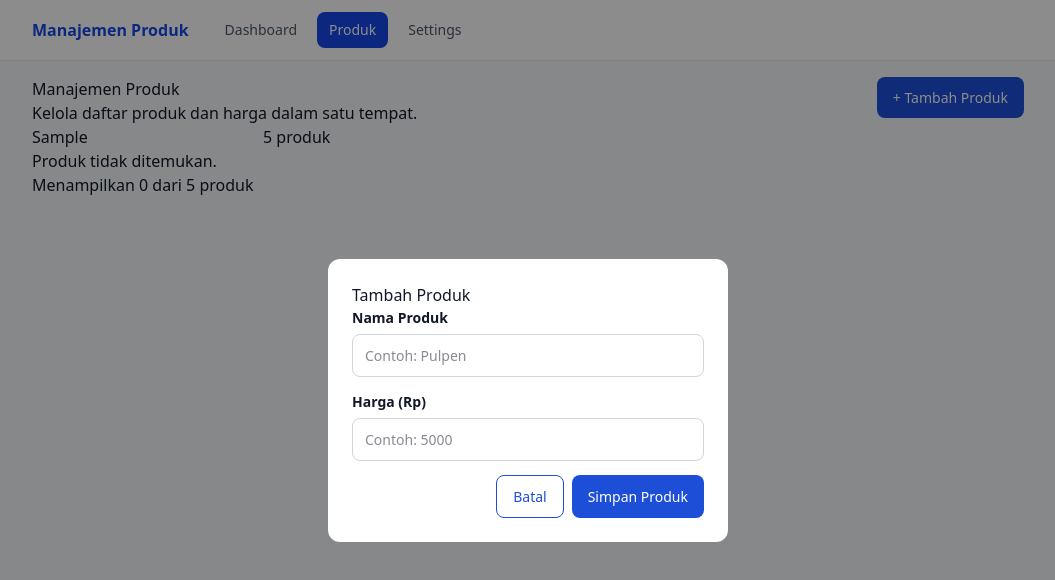
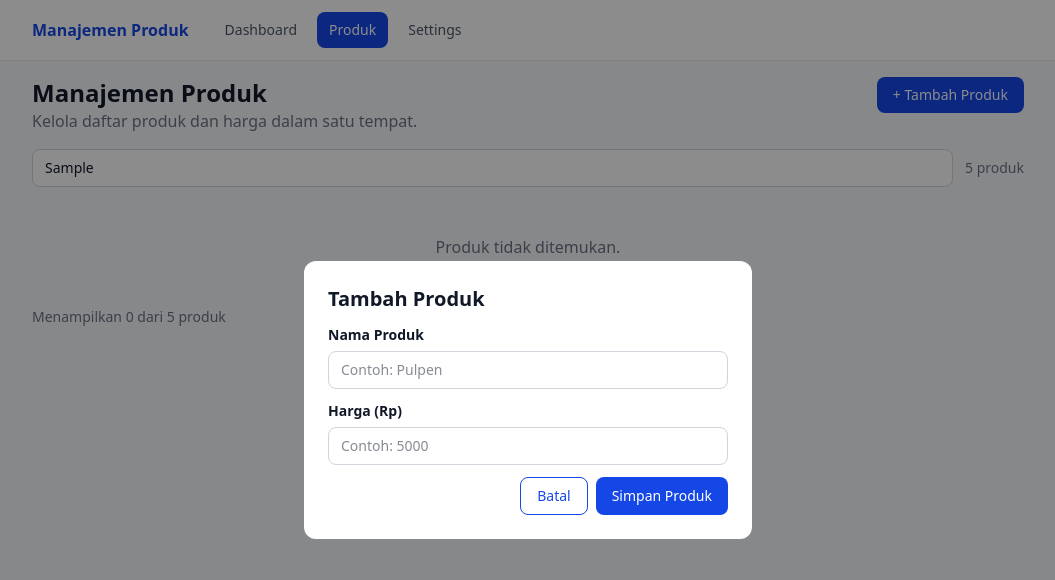
Before and after one commit to Rehangg26/pweb-minggu11-produk, a React (Vite) app: page /products in a window 1280 px wide. Both pictures are taken after typing "Sample" into the empty fields and a click on the button "+ Tambah Produk". Shown: the top 580 px of the page, without its empty margins (112-1167 px from the left). Built offline with nearby package versions, Linux system fonts and the light colour scheme.

Commit message:
Mengganti styling App.css dengan utility class Tailwind

```diff
--- a/src/App.css
+++ /dev/null
@@ -1,81 +0,0 @@
-.header-row {
-  display: flex;
-  align-items: flex-start;
-  justify-content: space-between;
-  gap: 16px;
-}
-
-.btn-primary {
-  padding: 10px 16px;
-  background: #1d4ed8;
-  color: #fff;
-  border: none;
-  border-radius: 8px;
-  cursor: pointer;
-  font-size: 14px;
-}
-.btn-cancel {
-  padding: 10px 16px;
-  background: #fff;
-  color: #1d4ed8;
-  border: 1px solid #1d4ed8;
-  border-radius: 8px;
-  cursor: pointer;
-  font-size: 14px;
-}
-
-.modal-overlay {
-  position: fixed;
-  inset: 0;
-  background: rgba(0, 0, 0, 0.45);
-  display: flex;
-  align-items: center;
-  justify-content: center;
-  padding: 16px;
-}
-.modal {
-  background: #fff;
-  border-radius: 12px;
-  padding: 24px;
-  width: 100%;
-  max-width: 400px;
-}
-.modal h2 { margin-top: 0; }
-
-.form-field {
-  display: flex;
-  flex-direction: column;
-  gap: 6px;
-  margin-bottom: 14px;
-  font-size: 14px;
-  font-weight: 600;
-}
-.form-field input {
-  padding: 10px 12px;
-  border: 1px solid #d1d5db;
-  border-radius: 8px;
-  font-size: 14px;
-  font-weight: 400;
-}
-.form-error { color: #dc2626; font-size: 12px; font-weight: 400; }
-.modal-actions { display: flex; justify-content: flex-end; gap: 8px; margin-top: 8px; }
-.form-id { margin: -8px 0 12px; font-size: 12px; color: #6b7280; }
-
-.btn-danger {
-  padding: 10px 16px;
-  background: #dc2626;
-  color: #fff;
-  border: none;
-  border-radius: 8px;
-  cursor: pointer;
-  font-size: 14px;
-}
-.delete-warning { margin: 0 0 16px; color: #6b7280; font-size: 14px; }
-.delete-summary {
-  display: flex;
-  flex-direction: column;
-  gap: 4px;
-  padding: 12px;
-  border: 1px solid #e5e7eb;
-  border-radius: 8px;
-}
--- a/src/components/DeleteConfirmModal.jsx
+++ b/src/components/DeleteConfirmModal.jsx
@@ -2,24 +2,24 @@ import { formatRupiah } from '../utils/formatRupiah'
 
 function DeleteConfirmModal({ product, onConfirm, onClose }) {
   return (
-    <div className="modal-overlay" onClick={onClose}>
-      <div className="modal" onClick={(e) => e.stopPropagation()}>
-        <h2>Hapus Produk?</h2>
-        <p className="delete-warning">
+    <div className="fixed inset-0 flex items-center justify-center bg-black/45 p-4" onClick={onClose}>
+      <div className="w-full max-w-md rounded-xl bg-white p-6" onClick={(e) => e.stopPropagation()}>
+        <h2 className="mb-2 text-xl font-bold">Hapus Produk?</h2>
+        <p className="mb-4 text-sm text-gray-500">
           Produk yang dihapus tidak dapat dikembalikan.
         </p>
 
-        <div className="delete-summary">
-          <span className="product-id">ID: {product.id}</span>
+        <div className="mb-4 flex flex-col gap-1 rounded-lg border border-gray-200 p-3">
+          <span className="text-xs text-gray-500">ID: {product.id}</span>
           <strong>{product.name}</strong>
-          <span className="product-price">{formatRupiah(product.price)}</span>
+          <span className="text-blue-700">{formatRupiah(product.price)}</span>
         </div>
 
-        <div className="modal-actions">
-          <button type="button" className="btn-cancel" onClick={onClose}>
+        <div className="flex justify-end gap-2">
+          <button type="button" className="rounded-lg border border-blue-700 px-4 py-2 text-sm text-blue-700 hover:bg-blue-50" onClick={onClose}>
             Batal
           </button>
-          <button type="button" className="btn-danger" onClick={onConfirm}>
+          <button type="button" className="rounded-lg bg-red-600 px-4 py-2 text-sm text-white hover:bg-red-700" onClick={onConfirm}>
             Hapus Produk
           </button>
         </div>
--- a/src/components/ProductCard.jsx
+++ b/src/components/ProductCard.jsx
@@ -2,15 +2,21 @@ import { formatRupiah } from '../utils/formatRupiah'
 
 function ProductCard({ product, onEdit, onDelete }) {
   return (
-    <div className="product-card">
-      <span className="product-id">ID: {product.id}</span>
-      <h3 className="product-name">{product.name}</h3>
-      <p className="product-price">{formatRupiah(product.price)}</p>
-      <div className="card-actions">
-        <button className="btn-edit" onClick={() => onEdit(product)}>
+    <div className="rounded-xl border border-gray-200 bg-white p-4 shadow-sm">
+      <span className="text-xs text-gray-500">ID: {product.id}</span>
+      <h3 className="mt-1 text-lg font-semibold">{product.name}</h3>
+      <p className="font-medium text-blue-700">{formatRupiah(product.price)}</p>
+      <div className="mt-3 flex gap-2">
+        <button
+          className="rounded-lg border border-blue-700 px-3 py-1.5 text-sm text-blue-700 hover:bg-blue-50"
+          onClick={() => onEdit(product)}
+        >
           Edit
         </button>
-        <button className="btn-delete" onClick={() => onDelete(product)}>
+        <button
+          className="rounded-lg border border-red-600 px-3 py-1.5 text-sm text-red-600 hover:bg-red-50"
+          onClick={() => onDelete(product)}
+        >
           Hapus
         </button>
       </div>
--- a/src/components/ProductFormModal.jsx
+++ b/src/components/ProductFormModal.jsx
@@ -25,38 +25,40 @@ function ProductFormModal({ title, submitLabel, initialValues, onSubmit, onClose
   }
 
   return (
-    <div className="modal-overlay" onClick={onClose}>
-      <div className="modal" onClick={(e) => e.stopPropagation()}>
-        <h2>{title}</h2>
-        {initialValues?.id && <p className="form-id">ID: {initialValues.id}</p>}
+    <div className="fixed inset-0 flex items-center justify-center bg-black/45 p-4" onClick={onClose}>
+      <div className="w-full max-w-md rounded-xl bg-white p-6" onClick={(e) => e.stopPropagation()}>
+        <h2 className="mb-3 text-xl font-bold">{title}</h2>
+        {initialValues?.id && <p className="mb-3 text-xs text-gray-500">ID: {initialValues.id}</p>}
         <form onSubmit={handleSubmit} noValidate>
-          <label className="form-field">
+          <label className="mb-3 flex flex-col gap-1.5 text-sm font-semibold">
             Nama Produk
             <input
+              className="rounded-lg border border-gray-300 px-3 py-2 text-sm font-normal"
               type="text"
               placeholder="Contoh: Pulpen"
               value={name}
               onChange={(e) => setName(e.target.value)}
             />
-            {errors.name && <span className="form-error">{errors.name}</span>}
+            {errors.name && <span className="text-xs font-normal text-red-600">{errors.name}</span>}
           </label>
 
-          <label className="form-field">
+          <label className="mb-3 flex flex-col gap-1.5 text-sm font-semibold">
             Harga (Rp)
             <input
+              className="rounded-lg border border-gray-300 px-3 py-2 text-sm font-normal"
               type="number"
               placeholder="Contoh: 5000"
               value={price}
               onChange={(e) => setPrice(e.target.value)}
             />
-            {errors.price && <span className="form-error">{errors.price}</span>}
+            {errors.price && <span className="text-xs font-normal text-red-600">{errors.price}</span>}
           </label>
 
-          <div className="modal-actions">
-            <button type="button" className="btn-cancel" onClick={onClose}>
+          <div className="mt-2 flex justify-end gap-2">
+            <button type="button" className="rounded-lg border border-blue-700 px-4 py-2 text-sm text-blue-700 hover:bg-blue-50" onClick={onClose}>
               Batal
             </button>
-            <button type="submit" className="btn-primary">
+            <button type="submit" className="rounded-lg bg-blue-700 px-4 py-2 text-sm text-white hover:bg-blue-800">
               {submitLabel}
             </button>
           </div>
--- a/src/components/ProductList.jsx
+++ b/src/components/ProductList.jsx
@@ -2,7 +2,7 @@ import ProductCard from './ProductCard'
 
 function ProductList({ products, onEdit, onDelete }) {
   return (
-    <div className="product-grid">
+    <div className="grid grid-cols-1 gap-4 sm:grid-cols-2 lg:grid-cols-3">
       {products.map((product) => (
         <ProductCard
           key={product.id}
--- a/src/pages/DashboardPage.jsx
+++ b/src/pages/DashboardPage.jsx
@@ -3,12 +3,17 @@ import { Link } from 'react-router'
 function DashboardPage({ products }) {
   return (
     <div>
-      <h1>Dashboard</h1>
-      <p>Ringkasan data produk.</p>
-      <p>
-        Jumlah produk: <strong>{products.length}</strong>
-      </p>
-      <Link to="/products">Lihat semua produk</Link>
+      <h1 className="text-2xl font-bold">Dashboard</h1>
+      <p className="mb-4 text-gray-500">Ringkasan data produk.</p>
+
+      <div className="mb-4 w-full max-w-xs rounded-xl border border-gray-200 bg-white p-4 shadow-sm">
+        <p className="text-sm text-gray-500">Jumlah produk</p>
+        <p className="text-3xl font-bold text-blue-700">{products.length}</p>
+      </div>
+
+      <Link to="/products" className="text-blue-700 underline">
+        Lihat semua produk
+      </Link>
     </div>
   )
 }
--- a/src/pages/ProductsPage.jsx
+++ b/src/pages/ProductsPage.jsx
@@ -2,7 +2,6 @@ import { useState } from 'react'
 import ProductList from '../components/ProductList'
 import ProductFormModal from '../components/ProductFormModal'
 import DeleteConfirmModal from '../components/DeleteConfirmModal'
-import '../App.css'
 
 // products dan fungsi CRUD datang dari App lewat props
 function ProductsPage({ products, onAddProduct, onEditProduct, onDeleteProduct }) {
@@ -32,26 +31,29 @@ function ProductsPage({ products, onAddProduct, onEditProduct, onDeleteProduct }
   }
 
   return (
-    <div className="container">
-      <header className="header header-row">
+    <div>
+      <header className="mb-4 flex flex-col gap-3 sm:flex-row sm:items-start sm:justify-between">
         <div>
-          <h1>Manajemen Produk</h1>
-          <p>Kelola daftar produk dan harga dalam satu tempat.</p>
+          <h1 className="text-2xl font-bold">Manajemen Produk</h1>
+          <p className="text-gray-500">Kelola daftar produk dan harga dalam satu tempat.</p>
         </div>
-        <button className="btn-primary" onClick={() => setIsAddOpen(true)}>
+        <button
+          className="rounded-lg bg-blue-700 px-4 py-2 text-sm text-white hover:bg-blue-800"
+          onClick={() => setIsAddOpen(true)}
+        >
           + Tambah Produk
         </button>
       </header>
 
-      <div className="toolbar">
+      <div className="mb-4 flex items-center gap-3">
         <input
-          className="search-input"
+          className="w-full flex-1 rounded-lg border border-gray-300 bg-white px-3 py-2 text-sm"
           type="text"
           placeholder="Cari nama produk..."
           value={search}
           onChange={(e) => setSearch(e.target.value)}
         />
-        <span className="product-count">{products.length} produk</span>
+        <span className="whitespace-nowrap text-sm text-gray-500">{products.length} produk</span>
       </div>
 
       {filteredProducts.length > 0 ? (
@@ -61,10 +63,10 @@ function ProductsPage({ products, onAddProduct, onEditProduct, onDeleteProduct }
           onDelete={setDeletingProduct}
         />
       ) : (
-        <p className="empty-message">Produk tidak ditemukan.</p>
+        <p className="py-8 text-center text-gray-500">Produk tidak ditemukan.</p>
       )}
 
-      <p className="showing-info">
+      <p className="mt-4 text-sm text-gray-500">
         Menampilkan {filteredProducts.length} dari {products.length} produk
       </p>
 
```
